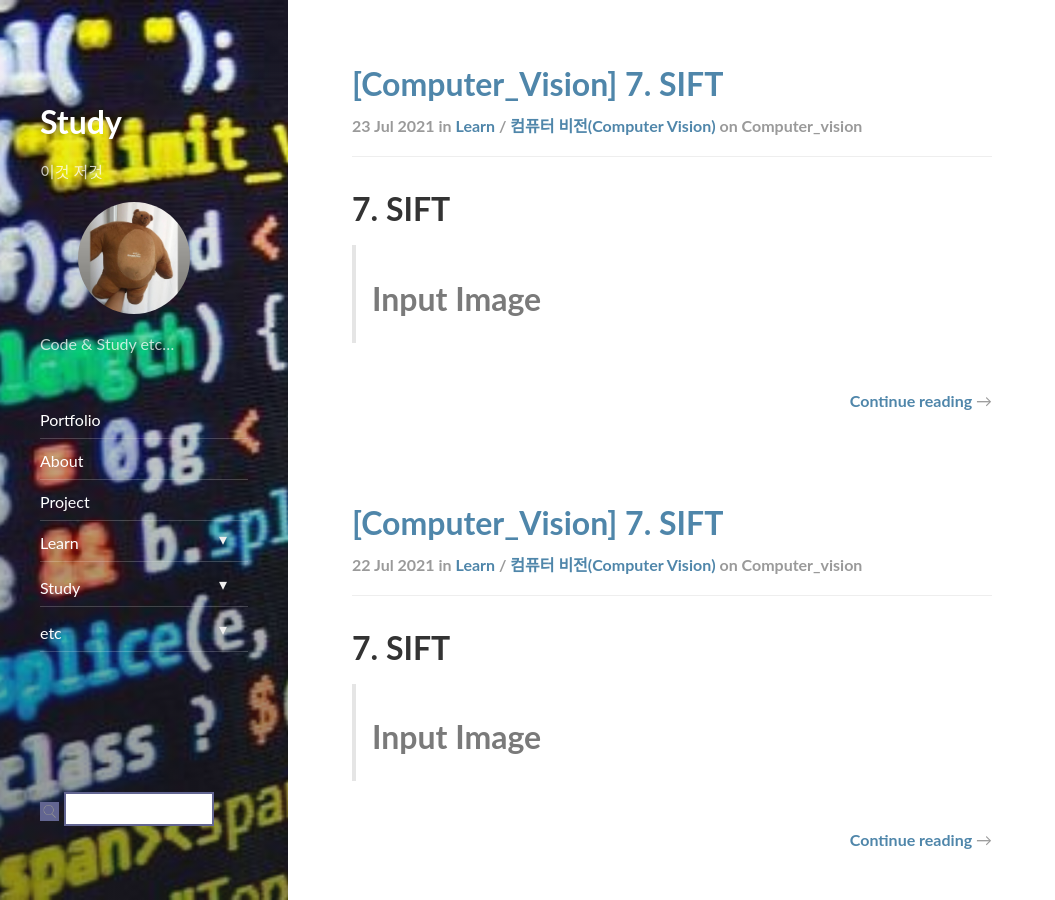
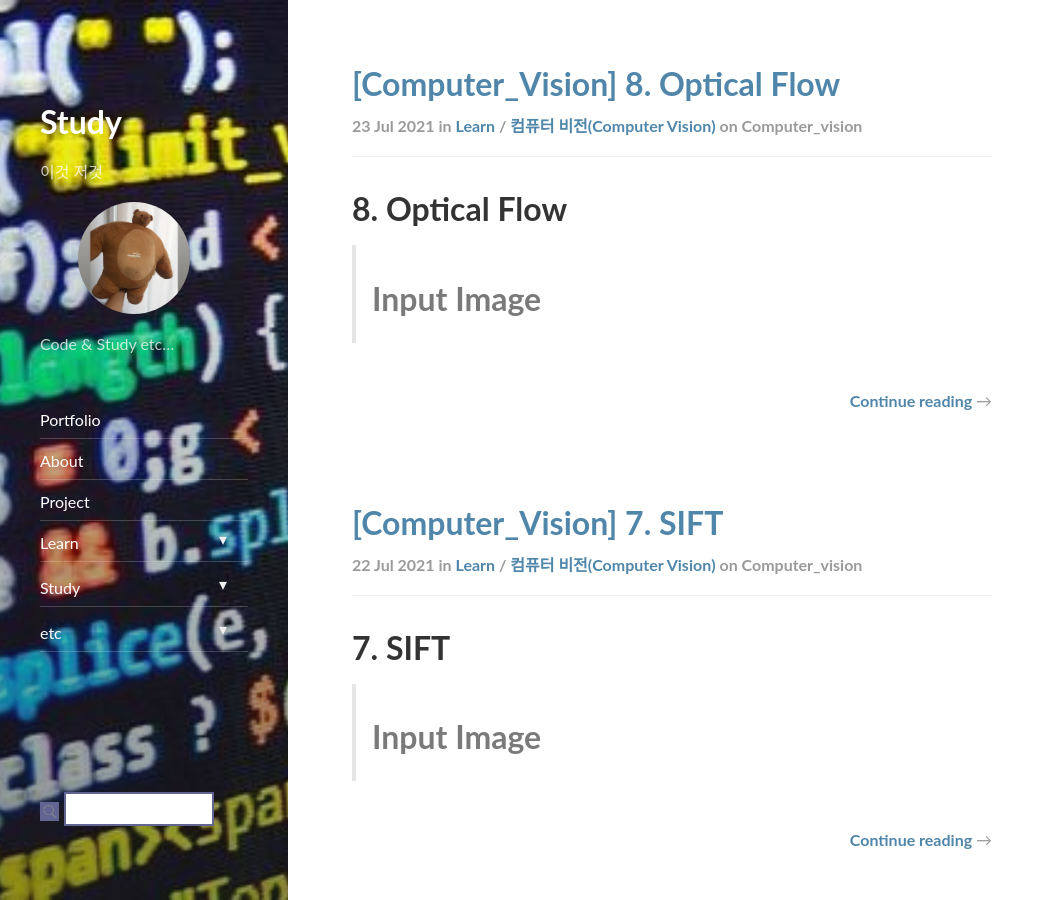
Before and after one commit to ekgus2222/ekgus2222.github.io, a Jekyll site: the page built from _featured_categories/learn/computer_vision.md, in a window 1280 px wide and 900 px high. Shown: the whole window, without its empty margins (0-1055 px from the left). Built offline with Jekyll 4.4.1, drawn with Linux system fonts in a browser that asks for light colours; nearby versions of some CDN libraries.

Commit message:
Update 2021-07-23-making-blog.md

````diff
--- a/_posts/learn/computer_vision/2021-07-23-making-blog.md
+++ b/_posts/learn/computer_vision/2021-07-23-making-blog.md
@@ -1,6 +1,6 @@
 ---
 layout: post
-title:  "[Computer_Vision] 7. SIFT"
+title:  "[Computer_Vision] 8. Optical Flow"
 subtitle:   "정문호 교수님"
 categories:
     - learn
@@ -10,10 +10,13 @@ comments: true
 use_math: true
 ---
 
-# 7. SIFT
+# 8. Optical Flow
 > # Input Image
 
-![InputImg](https://user-images.githubusercontent.com/69707792/126583418-c84d35fd-0846-4f36-bbe0-1e9b595def5c.JPG)
+![inputImg](https://user-images.githubusercontent.com/69707792/126754620-88c9a40c-014e-4ec7-b9c3-e761f342c393.JPG)
+
+![InputData](https://user-images.githubusercontent.com/69707792/126754623-9f0ece09-170a-4299-946c-e481bc8410c1.JPG)
+
 
 > # SIFT
 - SIFT란?
@@ -31,9 +34,15 @@ sigma : 1
 
 > ### result
 
-![SIFT](https://user-images.githubusercontent.com/69707792/126583658-ae947822-372a-48f3-8afc-caeb0863e9e3.jpg)
+![1to2](https://user-images.githubusercontent.com/69707792/126754645-02da2e99-ff43-44af-a9ef-c6d3b73a8661.JPG)
 
-SIFT 특징을 찾고 DB 생성
+![2to3](https://user-images.githubusercontent.com/69707792/126754648-65a2916f-b332-4aee-a370-19ad4855a7aa.JPG)
+
+![3to4](https://user-images.githubusercontent.com/69707792/126754651-ca8093eb-6a31-4fae-9b3f-1862cea37fd8.JPG)
+
+
+- 범위를 1~4로 설정했을 때의 결과이다.
+- 정지해 있는 산은 변화가 적고 상대적으로 움직이거나 밝기 변화가 있는 폭포와 하늘은 변화가 큰 모습을 볼 수 있다.
 
 > ### Code
 ```C++
````
